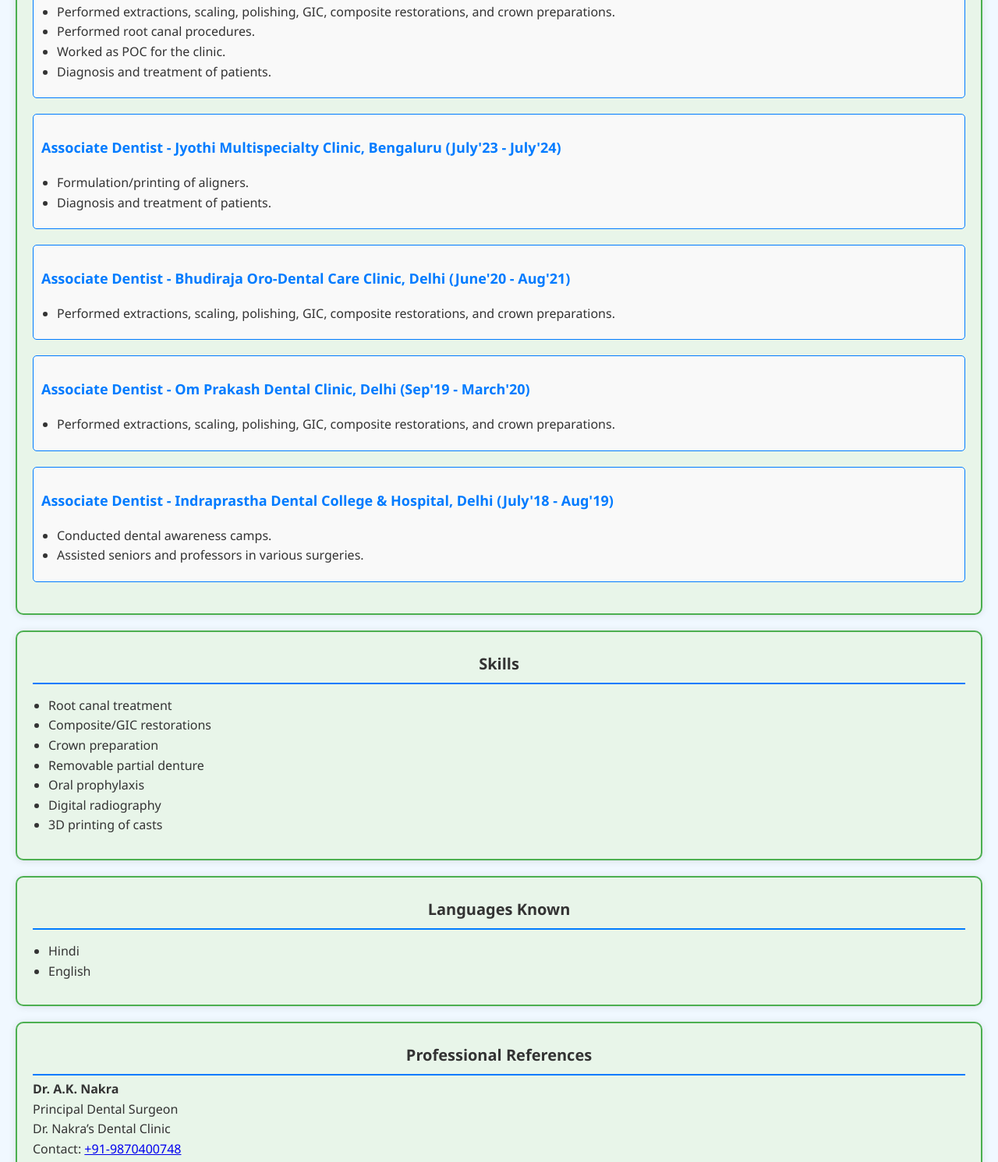
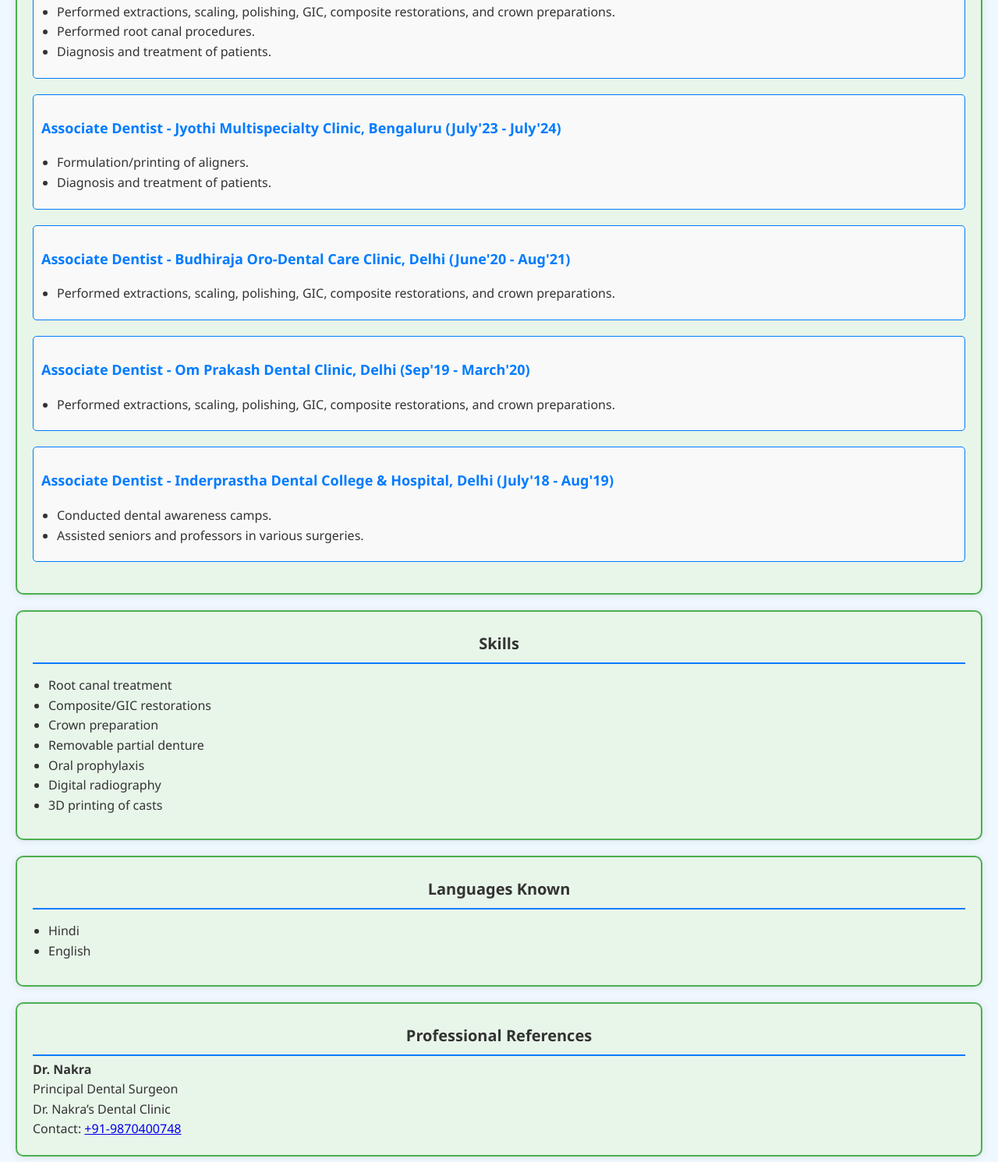
Before and after one commit to Iamme0547/akanksha, a plain HTML site: page index.html in a window 1280 px wide. Shown: the part 814-2305 px from the top of the page at 78% size. Drawn offline with Linux system fonts and the light colour scheme.

Commit message:
Update index.html

```diff
--- a/index.html
+++ b/index.html
@@ -164,7 +164,6 @@
         <ul>
             <li>Performed extractions, scaling, polishing, GIC, composite restorations, and crown preparations.</li>
             <li>Performed root canal procedures.</li>
-            <li>Worked as POC for the clinic.</li>
             <li>Diagnosis and treatment of patients.</li>
         </ul>
     </div>
@@ -176,7 +175,7 @@
         </ul>
     </div>
     <div class="experience-item">
-        <p class="experience-title">Associate Dentist - Bhudiraja Oro-Dental Care Clinic, Delhi (June'20 - Aug'21)</p>
+        <p class="experience-title">Associate Dentist - Budhiraja Oro-Dental Care Clinic, Delhi (June'20 - Aug'21)</p>
         <ul>
             <li>Performed extractions, scaling, polishing, GIC, composite restorations, and crown preparations.</li>
         </ul>
@@ -188,7 +187,7 @@
         </ul>
     </div>
     <div class="experience-item">
-        <p class="experience-title">Associate Dentist - Indraprastha Dental College & Hospital, Delhi (July'18 - Aug'19)</p>
+        <p class="experience-title">Associate Dentist - Inderprastha Dental College & Hospital, Delhi (July'18 - Aug'19)</p>
         <ul>
             <li>Conducted dental awareness camps.</li>
             <li>Assisted seniors and professors in various surgeries.</li>
@@ -220,7 +219,7 @@
 <section style="margin: 0; padding: 10;">
     <h2 class="section-header" style="margin-bottom: 5px;">Professional References</h2>
     <div class="reference" style="margin: 0; padding: 0;">
-        <p style="margin: 0;"><strong>Dr. A.K. Nakra</strong></p>
+        <p style="margin: 0;"><strong>Dr. Nakra</strong></p>
         <p style="margin: 0;">Principal Dental Surgeon</p>
         <p style="margin: 0;">Dr. Nakra’s Dental Clinic</p>
         <p style="margin: 0;">Contact: <a href="tel:+919870400748">+91-9870400748</a></p>
```
